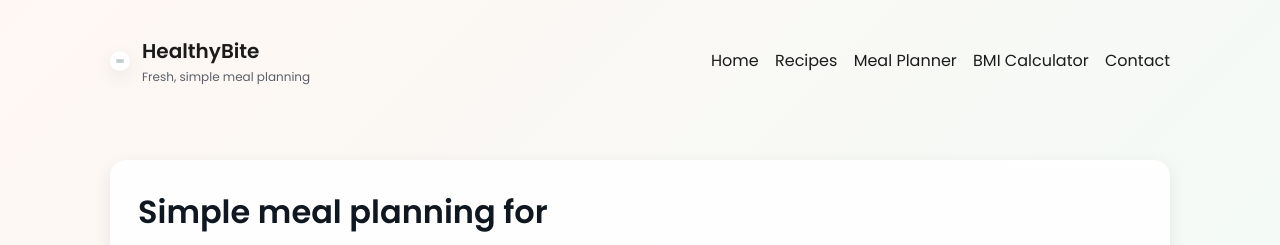
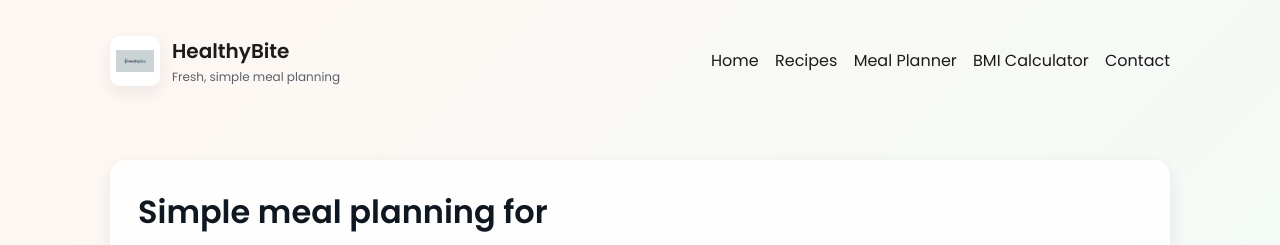
Before and after one commit to pvaidehee/HealthyBite, a plain HTML site: page index.html in a window 1280 px wide. Shown: the top 245 px of the page. Drawn offline with Linux system fonts and the light colour scheme.

Commit message:
Update styles.css

```diff
--- a/styles.css
+++ b/styles.css
@@ -32,7 +32,7 @@ body{
 }
 .header-row{display:flex;align-items:center;justify-content:space-between;gap:12px}
 .brand-wrap{display:flex;align-items:center;gap:12px}
-.logo{width:20px;height:20px;object-fit:contain;border-radius:10px;box-shadow:var(--shadow);background:white;padding:6px}
+.logo{width:50px;height:50px;object-fit:contain;border-radius:10px;box-shadow:var(--shadow);background:white;padding:6px}
 .brand{font-size:20px;color:var(--text);margin-bottom:2px}
 .tag{font-size:12px;color:var(--muted)}
 
```
